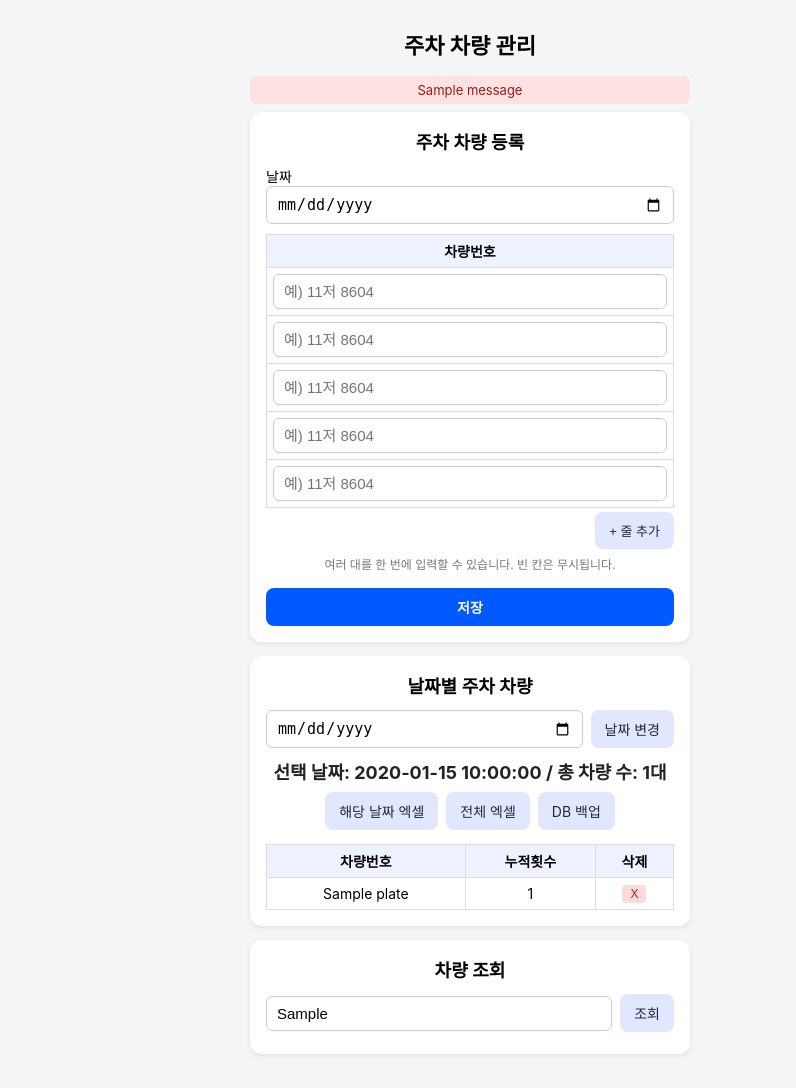
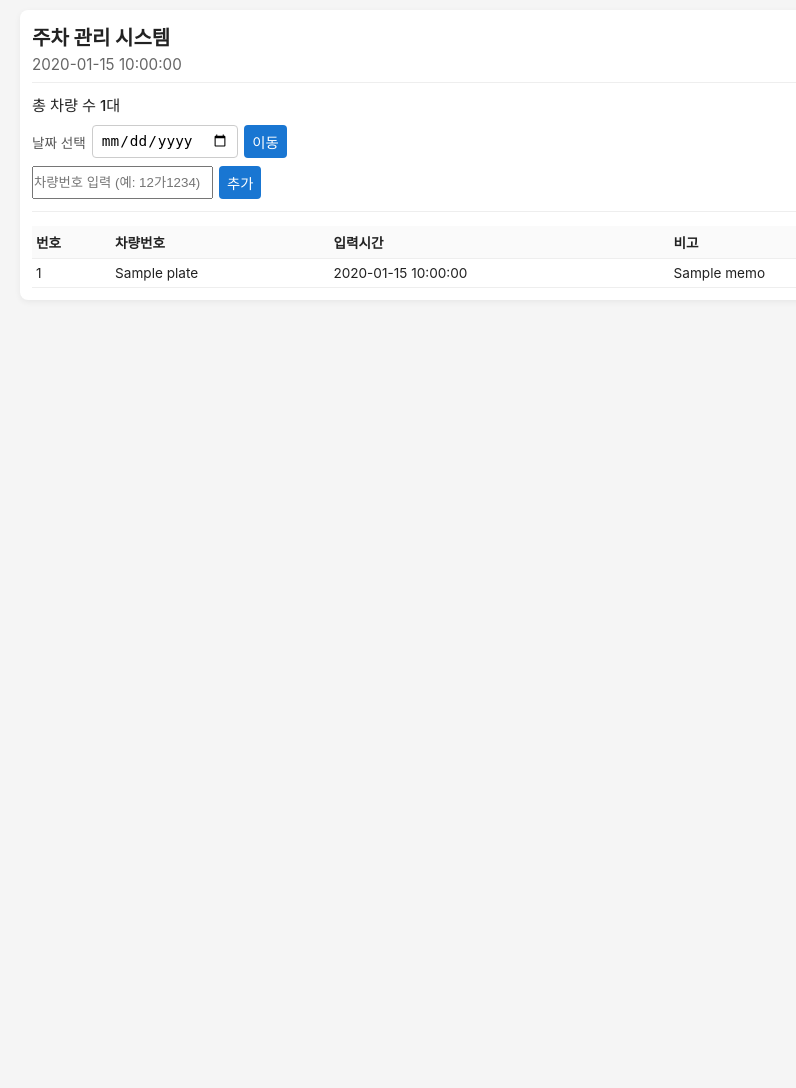
Before and after one commit to emart9091-dot/parking-system, a Flask app: template parking-system/templates/index.html in a window 1280 px wide. Shown: the whole page, without its empty margins (170-966 px from the left). After the commit the page ends 281 px from the top, so only its background shows below. Run offline with Flask 3, Linux system fonts and the light colour scheme; the visitor is signed in with stand-in values (Sample User, id 1); the template is opened without the code that fills it: most values are stand-ins (such as "Sample title", 1, 10 or a date in 2020); one stand-in notice (Sample message) is shown.

Commit message:
Update index.html

```diff
--- a/parking-system/templates/index.html
+++ b/parking-system/templates/index.html
@@ -1,200 +1,271 @@
-<!doctype html>
+<!DOCTYPE html>
 <html lang="ko">
 <head>
-  <meta charset="utf-8">
-  <title>주차 차량 관리</title>
-  <meta name="viewport" content="width=device-width, initial-scale=1.0">
-  <link rel="stylesheet" href="{{ url_for('static', filename='style.css') }}">
+  <meta charset="UTF-8" />
+  <title>주차 관리 시스템</title>
+  <meta name="viewport" content="width=device-width, initial-scale=1" />
+
+  <style>
+    * {
+      box-sizing: border-box;
+      margin: 0;
+      padding: 0;
+    }
+
+    body {
+      font-family: -apple-system, BlinkMacSystemFont, "Segoe UI", sans-serif;
+      background-color: #f5f5f5;
+      color: #222;
+      padding: 10px;
+    }
+
+    .container {
+      max-width: 900px;
+      margin: 0 auto;
+      background: #ffffff;
+      border-radius: 8px;
+      padding: 12px;
+      box-shadow: 0 2px 6px rgba(0,0,0,0.06);
+    }
+
+    header {
+      margin-bottom: 10px;
+      border-bottom: 1px solid #eee;
+      padding-bottom: 8px;
+    }
+
+    header h1 {
+      font-size: 1.25rem;
+      margin-bottom: 4px;
+    }
+
+    header .date-display {
+      font-size: 0.95rem;
+      color: #666;
+    }
+
+    .summary-line {
+      margin: 10px 0;
+      font-size: 0.95rem;
+      font-weight: 500;
+      display: flex;
+      align-items: center;
+      justify-content: flex-start;
+      white-space: nowrap;
+    }
+
+    .summary-line span {
+      display: inline-block;
+    }
+
+    @media (max-width: 480px) {
+      .summary-line {
+        font-size: 0.9rem;
+      }
+    }
+
+    .controls {
+      display: flex;
+      flex-wrap: wrap;
+      gap: 8px;
+      margin-bottom: 10px;
+    }
+
+    .controls form {
+      display: flex;
+      flex-wrap: wrap;
+      gap: 6px;
+      align-items: center;
+    }
+
+    label {
+      font-size: 0.85rem;
+      color: #555;
+    }
+
+    input[type="date"],
+    input[type="text"],
+    button {
+      padding: 6px 8px;
+      border-radius: 4px;
+      border: 1px solid #ccc;
+      font-size: 0.9rem;
+    }
+
+    input[type="date"],
+    input[type="text"] {
+      min-width: 0;
+    }
+
+    button {
+      background-color: #1976d2;
+      color: #fff;
+      cursor: pointer;
+      border: none;
+      font-weight: 500;
+    }
+
+    button:hover {
+      background-color: #145ca5;
+    }
+
+    .plate-input-group {
+      display: flex;
+      flex-wrap: nowrap;
+      gap: 6px;
+      width: 100%;
+    }
+
+    .plate-input-group input[type="text"] {
+      flex: 1;
+    }
+
+    .table-wrapper {
+      margin-top: 12px;
+      border-top: 1px solid #eee;
+      padding-top: 8px;
+      overflow-x: auto;
+    }
+
+    table {
+      width: 100%;
+      border-collapse: collapse;
+      font-size: 0.85rem;
+      margin-top: 6px;
+    }
+
+    th, td {
+      padding: 6px 4px;
+      border-bottom: 1px solid #eee;
+      text-align: left;
+      white-space: nowrap;
+    }
+
+    th {
+      background-color: #fafafa;
+      font-weight: 600;
+    }
+
+    tr:nth-child(even) td {
+      background-color: #fcfcfc;
+    }
+
+    .no-data {
+      padding: 12px 4px;
+      font-size: 0.9rem;
+      color: #777;
+    }
+
+  </style>
 </head>
 <body>
-<div class="wrapper">
+  <div class="container">
+    <header>
+      <h1>주차 관리 시스템</h1>
+      <!-- 위에는 선택된 날짜만 깔끔하게 표시 -->
+      <div class="date-display">
+        {{ selected_date }}
+      </div>
+    </header>
 
-  <h1>주차 차량 관리</h1>
+    <!-- 여기서는 "총 차량 수 0대" 만 표시 (선택날짜: ~~ 문구 제거) -->
+    <div class="summary-line">
+      <span id="summary-count">총 차량 수 {{ total_count }}대</span>
+    </div>
 
-  {% with messages = get_flashed_messages() %}
-    {% if messages %}
-      <div class="flash-box">
-        {% for m in messages %}
-          <div class="flash-item">{{ m }}</div>
-        {% endfor %}
+    <!-- 날짜 변경 / 차량 추가 영역 -->
+    <section class="controls">
+      <!-- 날짜 변경 폼 (GET) -->
+      <form method="get" action="/">
+        <label for="date">날짜 선택</label>
+        <input
+          type="date"
+          id="date"
+          name="date"
+          value="{{ selected_date }}"
+        />
+        <button type="submit">이동</button>
+      </form>
+
+      <!-- 차량 추가 폼 (POST) -->
+      <form method="post" action="/" style="width:100%;">
+        <div class="plate-input-group">
+          <input
+            id="plate-input"
+            name="plate"
+            list="plate-suggestions"
+            placeholder="차량번호 입력 (예: 12가1234)"
+            autocomplete="off"
+            required
+          />
+          <datalist id="plate-suggestions"></datalist>
+
+          <button type="submit">추가</button>
         </div>
-    {% endif %}
-  {% endwith %}
+      </form>
+    </section>
 
-  <!-- 주차 차량 등록 -->
-  <section class="card">
-    <h2>주차 차량 등록</h2>
-    <form method="post" action="{{ url_for('add') }}" class="form-vertical">
-      <label>날짜
-        <input type="date" name="date" value="{{ today }}">
-      </label>
-
-      <table class="data-table input-table">
+    <!-- 리스트 영역 -->
+    <section class="table-wrapper">
+      {% if records and records|length > 0 %}
+      <table>
         <thead>
           <tr>
+            <th>번호</th>
             <th>차량번호</th>
+            <th>입력시간</th>
+            <th>비고</th>
           </tr>
         </thead>
-        <tbody id="plate-tbody">
-        {% for i in range(5) %}
+        <tbody>
+          {% for r in records %}
           <tr>
-            <td>
-              <input type="text" name="plate" list="plate-list"
-                     placeholder="예) 11저 8604" autocomplete="off">
-            </td>
+            <td>{{ loop.index }}</td>
+            <td>{{ r.plate }}</td>
+            <td>{{ r.time }}</td>
+            <td>{{ r.memo or "" }}</td>
           </tr>
           {% endfor %}
         </tbody>
       </table>
-
-      <div class="add-row-box">
-        <button type="button" class="btn-sub btn-add-row" id="add-row-btn">+ 줄 추가</button>
-      </div>
-
-      <p class="hint">여러 대를 한 번에 입력할 수 있습니다. 빈 칸은 무시됩니다.</p>
-
-      <button type="submit" class="btn-primary">저장</button>
-    </form>
-
-    <datalist id="plate-list">
-      {% for p in all_plates %}
-        <option value="{{ p }}">
-      {% endfor %}
-    </datalist>
-  </section>
-
-  <!-- 날짜별 주차 차량 -->
-  <section class="card">
-    <h2>날짜별 주차 차량</h2>
-
-    <form method="get" action="{{ url_for('index') }}" class="form-horizontal date-form">
-      <input type="date" name="view_date" value="{{ view_date }}">
-      {% if query_plate %}
-        <input type="hidden" name="q" value="{{ query_plate }}">
-      {% endif %}
-      <button type="submit" class="btn-sub">날짜 변경</button>
-    </form>
-
-    <p class="info-box">
-      선택 날짜: {{ view_date }} / 총 차량 수: {{ day_count }}대
-    </p>
-
-    <div class="toolbar">
-      <a class="btn-sub" href="{{ url_for('export', scope='day', date=view_date) }}">해당 날짜 엑셀</a>
-      <a class="btn-sub" href="{{ url_for('export', scope='all') }}">전체 엑셀</a>
-      <a class="btn-sub" href="{{ url_for('backup') }}"
-         onclick="return confirm('DB 전체 백업 파일을 다운로드할까요?');">
-        DB 백업
-      </a>
-    </div>
-
-    <table class="data-table">
-      <thead>
-        <tr>
-          <th>차량번호</th>
-          <th>누적횟수</th>
-          <th>삭제</th>
-        </tr>
-      </thead>
-      <tbody>
-      {% if day_rows %}
-        {% for row in day_rows %}
-          <tr>
-            <td>{{ row.plate }}</td>
-            <td>{{ row.total_cnt }}</td>
-            <td>
-              <form method="post" action="{{ url_for('delete') }}"
-                    onsubmit="return confirm('해당 날짜의 기록을 삭제할까요?');">
-                <input type="hidden" name="id" value="{{ row.id }}">
-                <button type="submit" class="btn-x">X</button>
-              </form>
-            </td>
-          </tr>
-        {% endfor %}
       {% else %}
-        <tr>
-          <td colspan="3">선택한 날짜에 등록된 차량이 없습니다.</td>
-        </tr>
-      {% endif %}
-      </tbody>
-    </table>
-  </section>
-
-  <!-- 차량 조회 -->
-  <section class="card">
-    <h2>차량 조회</h2>
-
-    <form method="get" action="{{ url_for('index') }}" class="form-horizontal">
-      <input type="text" name="q" list="plate-list"
-             placeholder="예) 11저 8604" value="{{ query_plate }}">
-      <input type="hidden" name="view_date" value="{{ view_date }}">
-      <button type="submit" class="btn-sub">조회</button>
-    </form>
-
-    {% if search_result %}
-      <div class="search-result">
-        <p>
-          <span class="result-label">차량번호: </span>
-          <span class="result-value">{{ search_result.plate }}</span>
-        </p>
-        <p>
-          <span class="result-label">누적 주차 횟수: </span>
-          <span class="result-value">{{ search_result.total_cnt }} 회</span>
-        </p>
-        {% if search_result.total_cnt > 0 %}
-          <p>
-            <span class="result-label">최초 입차일: </span>
-            <span class="result-value">{{ search_result.first_date }}</span>
-          </p>
-          <p>
-            <span class="result-label">최근 입차일: </span>
-            <span class="result-value">{{ search_result.last_date }}</span>
-          </p>
-        {% else %}
-          <p>입차 기록이 없습니다.</p>
-        {% endif %}
+      <div class="no-data">
+        등록된 차량이 없습니다.
       </div>
       {% endif %}
     </section>
-
   </div>
 
+  <!-- 번호판 자동완성: 앞 2글자 이상일 때만 -->
   <script>
-  function attachPlateFormatter(input) {
-    if (!input) return;
-    input.addEventListener("blur", function () {
-      let v = input.value;
-      if (!v) return;
-      v = v.replace(/\s+/g, "");
-      const m = v.match(/^(\d{2,3}[가-힣])(\d{4})$/);
-      if (m) {
-        input.value = m[1] + " " + m[2];
-      }
-    });
+    // Flask에서 넘겨주는 전체 차량번호 목록이라고 가정
+    // Python 쪽에서: render_template(..., all_plates=리스트)
+    const ALL_PLATES = {{ all_plates | tojson | safe }};
+
+    const plateInput = document.getElementById('plate-input');
+    const dataList   = document.getElementById('plate-suggestions');
+
+    plateInput.addEventListener('input', () => {
+      const value = plateInput.value.trim().toUpperCase();
+
+      // 2글자 미만이면 자동완성 비우기
+      if (value.length < 2) {
+        dataList.innerHTML = '';
+        return;
       }
 
-  document.addEventListener("DOMContentLoaded", function () {
-    // 기존 입력칸
-    document.querySelectorAll('input[name="plate"]').forEach(attachPlateFormatter);
+      // 2글자 이상일 때만 필터링
+      const filtered = ALL_PLATES.filter(p =>
+        (p || '').toUpperCase().startsWith(value)
+      );
 
-    // 줄 추가 버튼
-    const addBtn = document.getElementById("add-row-btn");
-    const tbody = document.getElementById("plate-tbody");
-    if (addBtn && tbody) {
-      addBtn.addEventListener("click", function () {
-        const tr = document.createElement("tr");
-        tr.innerHTML = `
-          <td>
-            <input type="text" name="plate" list="plate-list"
-                   placeholder="예) 11저 8604" autocomplete="off">
-          </td>
-        `;
-        tbody.appendChild(tr);
-        attachPlateFormatter(tr.querySelector('input[name="plate"]'));
+      dataList.innerHTML = '';
+      filtered.forEach(p => {
+        const option = document.createElement('option');
+        option.value = p;
+        dataList.appendChild(option);
       });
-    }
     });
   </script>
-
 </body>
 </html>
```
Lines whose indentation alone changed are shown as unchanged.
